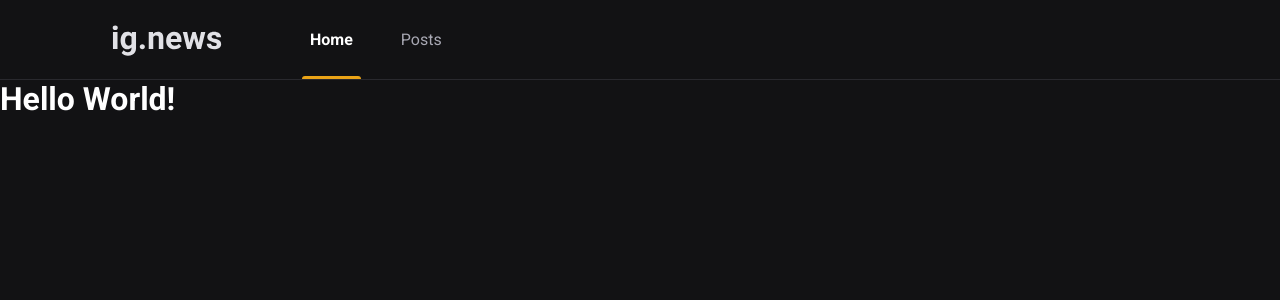
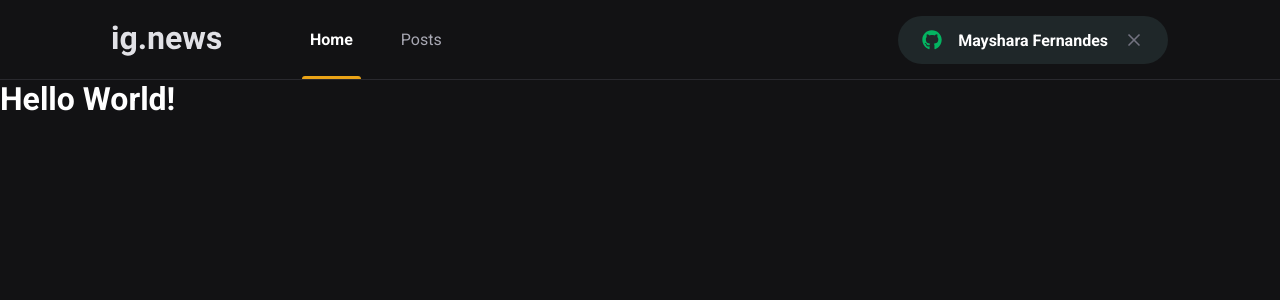
Before and after one commit to MaysharaF/ignews, a Next.js app: page / in a window 1280 px wide. Shown: the top 300 px of the page. Built offline with nearby package versions, Linux system fonts and the light colour scheme.

Commit message:
Criando componente de botão signin

```diff
--- a/package.json
+++ b/package.json
@@ -11,6 +11,7 @@
     "next": "10.2.3",
     "react": "17.0.2",
     "react-dom": "17.0.2",
+    "react-icons": "^4.2.0",
     "sass": "^1.34.1"
   },
   "devDependencies": {
--- a/src/components/Header/index.tsx
+++ b/src/components/Header/index.tsx
@@ -1,3 +1,4 @@
+import { SignInButton } from "../SignInButton/SignInButton";
 import styles from "./styles.module.scss";
 
 export function Header() {
@@ -9,6 +10,7 @@
           <a className={styles.active}>Home</a>
           <a>Posts</a>
         </nav>
+        <SignInButton />
       </div>
     </header>
   );
--- a/src/components/Header/styles.module.scss
+++ b/src/components/Header/styles.module.scss
@@ -51,4 +51,8 @@
       }
     }
   }
+
+  button {
+    margin-left: auto;
+  }
 }
--- /dev/null
+++ b/src/components/SignInButton/SignInButton.tsx
@@ -0,0 +1,21 @@
+import { FaGithub } from "react-icons/fa";
+import { FiX } from "react-icons/fi";
+
+import styles from "./styles.module.scss";
+
+export function SignInButton() {
+  const isUserLoggedIn = true;
+
+  return isUserLoggedIn ? (
+    <button type="button" className={styles.signInButton}>
+      <FaGithub color="#04b361" />
+      Mayshara Fernandes
+      <FiX color="#737380" className={styles.closeIcon} />
+    </button>
+  ) : (
+    <button type="button" className={styles.signInButton}>
+      <FaGithub color="#eba417" />
+      Sign in with Github
+    </button>
+  );
+}
--- /dev/null
+++ b/src/components/SignInButton/styles.module.scss
@@ -0,0 +1,33 @@
+.signInButton {
+  height: 3rem;
+  border-radius: 3rem;
+  background: var(--gray-850);
+  border: 0;
+  padding: 0 1.5rem;
+
+  display: flex;
+  align-items: center;
+  justify-content: center;
+
+  color: var(--white);
+  font-weight: bold;
+
+  svg {
+    width: 20px;
+    height: 20px;
+  }
+
+  svg:first-child {
+    margin-right: 1rem;
+  }
+
+  svg.closeIcon {
+    margin-left: 1rem;
+  }
+
+  transition: filter 0.2s;
+
+  &:hover {
+    filter: brightness(0.8);
+  }
+}
--- a/src/styles/global.scss
+++ b/src/styles/global.scss
@@ -9,6 +9,7 @@
 
   --gray-100: #e1e1e6;
   --gray-300: #a8a8b3;
+  --gray-850: #1f2729;
   --gray-900: #121214;
 
   --cyan-500: #61dafb;
```
Also changed, not shown: 1 other file (tests, documents, lock files or other folders).
